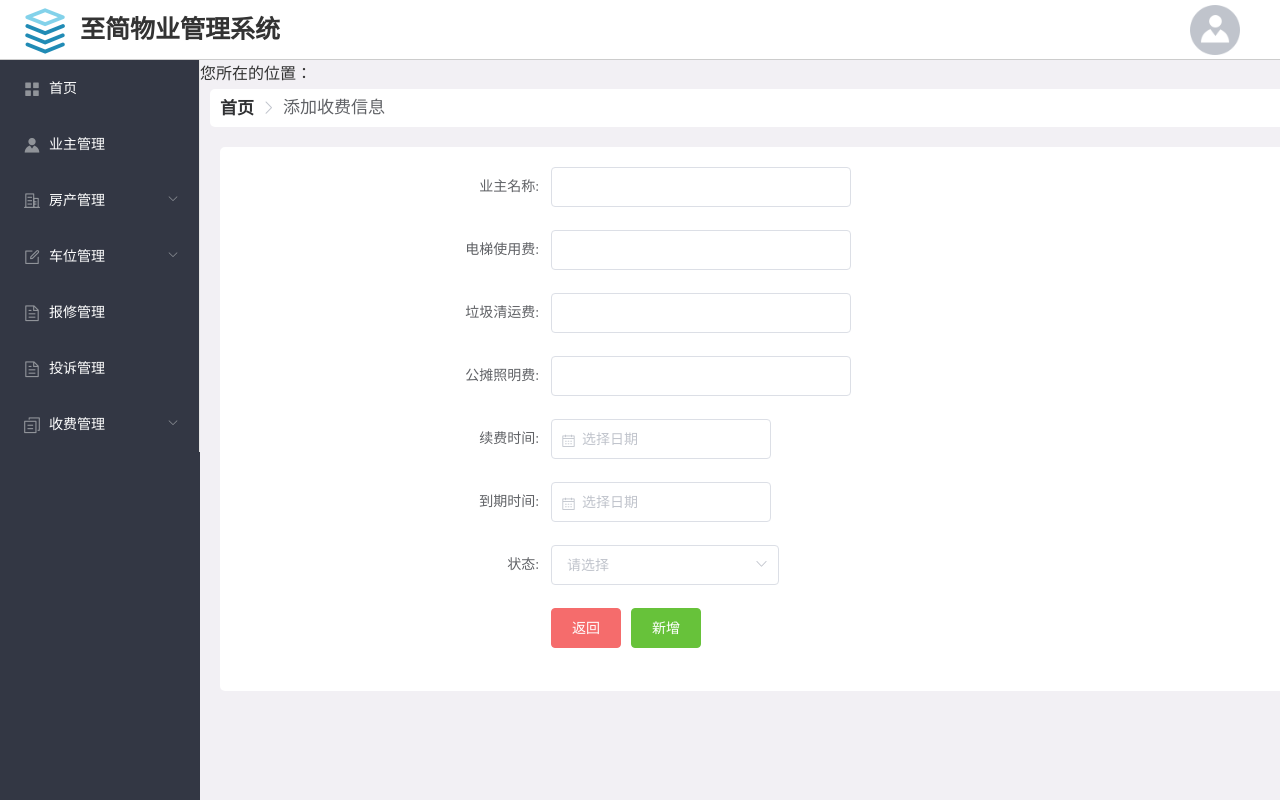
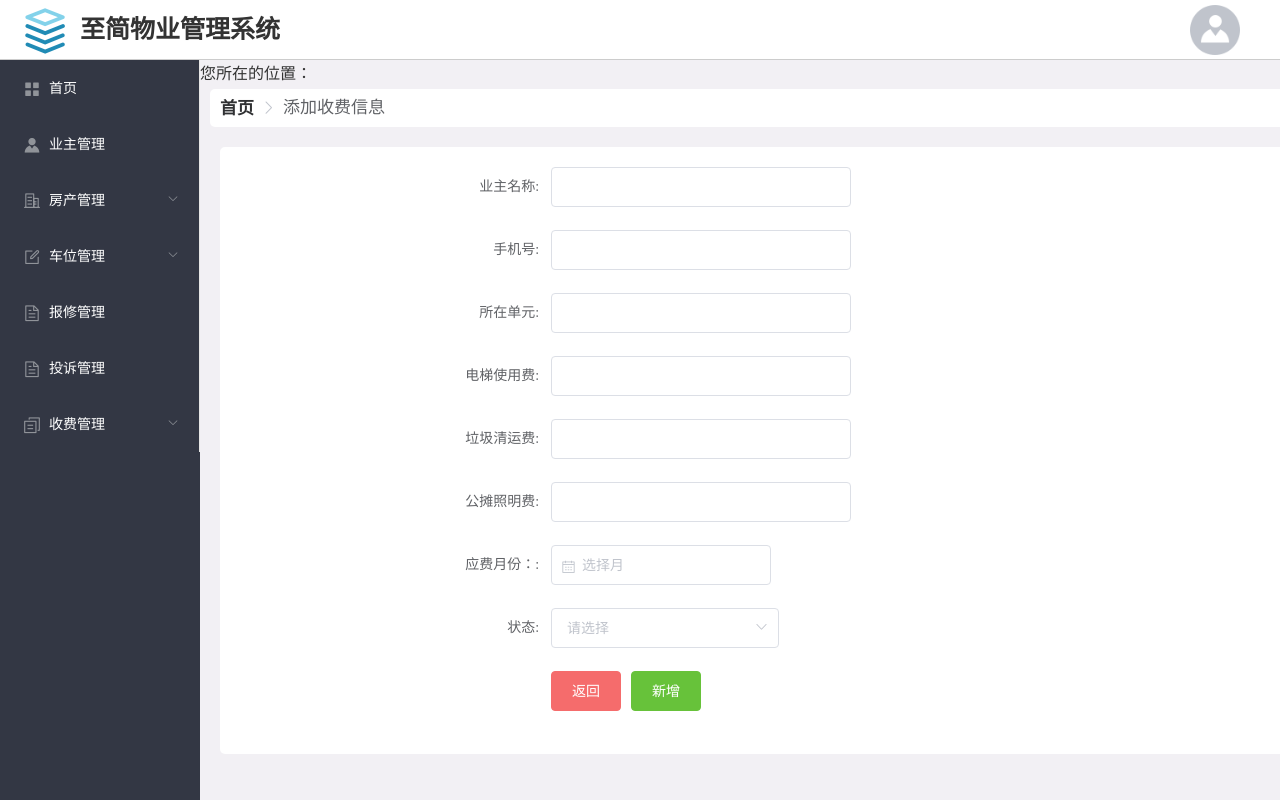
Before and after one commit to LiN5654947814/zjwy, a Vue app: page /addPay in a window 1280 px wide. Built offline with nearby package versions, Linux system fonts and the light colour scheme; sample sign-in values are in the browser's storage.

Commit message:
缴费信息还差个催缴

```diff
--- a/src/components/pay/addPay.vue
+++ b/src/components/pay/addPay.vue
@@ -7,6 +7,16 @@
         <el-form-item label="业主名称:">
           <el-input style="width:300px;"
                     v-model="payInfo.payOwner"></el-input>
+        </el-form-item>
+        <!-- 手机号 -->
+        <el-form-item label="手机号:">
+          <el-input style="width:300px;"
+                    v-model="payInfo.payOwnerPhone"></el-input>
+        </el-form-item>
+        <!-- 所在单元 -->
+        <el-form-item label="所在单元:">
+          <el-input style="width:300px;"
+                    v-model="payInfo.payOwnerUnit"></el-input>
         </el-form-item>
         <!-- 电梯使用费 -->
         <el-form-item label="电梯使用费:">
@@ -22,19 +32,13 @@
           <el-input style="width:300px;"
                     v-model="payInfo.payLighting"></el-input>
         </el-form-item>
-        <!-- 费用续费时间 -->
-        <el-form-item label="续费时间:">
-          <el-date-picker v-model="payInfo.payStartTime"
-                          type="date"
-                          placeholder="选择日期">
-          </el-date-picker>
-
-        </el-form-item>
-        <!-- 费用到期时间 -->
-        <el-form-item label="到期时间:">
-          <el-date-picker v-model="payInfo.payEndTime"
-                          type="date"
-                          placeholder="选择日期">
+        <!-- 应缴月 -->
+        <el-form-item label="应费月份：:">
+          <el-date-picker v-model="payInfo.payDate"
+                          type="month"
+                          placeholder="选择月"
+                          style="margin-right:20px;"
+                          value-format="yyyy-MM">
           </el-date-picker>
         </el-form-item>
         <!-- 缴费状态 -->
@@ -51,7 +55,8 @@
         <el-form-item>
           <el-button type="danger"
                      @click="goBack">返回</el-button>
-          <el-button type="success">新增</el-button>
+          <el-button type="success"
+                     @click="addPay">新增</el-button>
         </el-form-item>
       </el-form>
     </div>
@@ -67,7 +72,7 @@ export default {
   data () {
     return {
       title: '添加收费信息',
-      payInfo: [],
+      payInfo: {},
       payState: [
         {
           value: '已缴费'
@@ -82,6 +87,30 @@ export default {
     // 返回
     goBack () {
       this.$router.push('/pay')
+    },
+    // 新增
+    addPay () {
+      this.$axios.post('/addPay', {
+        params: {
+          payInfo: this.payInfo
+        }
+      }).then(res => {
+        if (res.data.state === 200) {
+          this.$message({
+            type: 'success',
+            message: res.data.message
+          })
+          setTimeout(() => {
+            this.$router.push('/pay')
+          }, 500)
+        } else if (res.data.state === 401) {
+          this.$message({
+            type: 'error',
+            message: res.data.message
+          })
+          return
+        }
+      })
     }
   }
 }
--- a/src/components/pay/pay.vue
+++ b/src/components/pay/pay.vue
@@ -16,7 +16,7 @@
           </el-input>
         </el-form-item>
         <el-form-item>
-          缴费状态：<el-select v-model="paySearch.parkingLocation"
+          缴费状态：<el-select v-model="paySearch.payState "
                      placeholder="请选择">
             <el-option v-for="item in payState"
                        :key="item.value"
@@ -34,15 +34,21 @@
           </el-date-picker>
         </el-form-item>
         <el-form-item>
-          <el-button type="primary">
+          <el-button type="primary"
+                     @click="searchPay">
             搜索
           </el-button>
-          <el-button type="warning">
+          <el-button type="warning"
+                     @click="clearUp">
             清空
           </el-button>
           <el-button type="success"
                      @click="addPay">
             新增
+          </el-button>
+          <el-button type="danger"
+                     @click="deletePayList">
+            批量删除
           </el-button>
         </el-form-item>
       </el-form>
@@ -51,61 +57,67 @@
     <div class="pay-container">
       <div class="pay-table">
         <el-table :data="currentList"
-                  style="width: 170%;
+                  style="width: 200%;
                   padding-left:5px;"
+                  :cell-style="cellStyle"
                   @selection-change="handleSelectionChange">
           <el-table-column type="selection"
                            width="55">
           </el-table-column>
           <el-table-column prop="payOwner"
                            label="业主"
-                           width="170"
+                           width="160"
+                           align="center">
+          </el-table-column>
+          <el-table-column prop="payOwnerUnit"
+                           label="所在单元"
+                           width="160"
                            align="center">
           </el-table-column>
           <el-table-column prop="payElevator"
                            label="电梯使用费"
-                           width="170"
+                           width="160"
                            align="center">
           </el-table-column>
           <el-table-column prop="payGarbage"
                            label="垃圾清运费"
-                           width="170"
+                           width="160"
                            align="center">
           </el-table-column>
           <el-table-column prop="payLighting"
                            label="公摊照明费"
-                           width="170"
+                           width="160"
                            align="center">
           </el-table-column>
-          <el-table-column prop="payStartTime"
+          <el-table-column prop="payDate"
                            label="续费时间"
-                           width="170"
-                           align="center">
-          </el-table-column>
-          <el-table-column prop="payEndTime"
-                           label="到期时间"
-                           width="170"
+                           width="160"
                            align="center">
           </el-table-column>
           <el-table-column prop="payState"
                            label="状态"
-                           width="170"
+                           width="160"
                            align="center">
           </el-table-column>
-          <el-table-column prop="payState"
+          <el-table-column prop="payCount"
                            label="合计"
-                           width="170"
+                           width="160"
                            align="center">
           </el-table-column>
           <el-table-column label="操作"
-                           width="170"
+                           width="300"
                            align="center">
             <template slot-scope="scope">
+              <el-button type="warning"
+                         @click="payStateChange(scope.row)">
+                标记已缴
+              </el-button>
               <el-button type="primary"
                          @click="payModify(scope.row)">
-                编辑
+                催缴
               </el-button>
-              <el-button type="danger">
+              <el-button type="danger"
+                         @click="deletePay(scope.row)">
                 删除
               </el-button>
             </template>
@@ -154,19 +166,12 @@
                         v-model="payInfo.payLighting"></el-input>
             </el-form-item>
             <!-- 费用续费时间 -->
-            <el-form-item label="续费时间:">
-              <el-date-picker v-model="payInfo.payStartTime"
+            <el-form-item label="该缴月:">
+              <el-date-picker v-model="payInfo.payDate"
                               type="date"
                               placeholder="选择日期">
               </el-date-picker>
 
-            </el-form-item>
-            <!-- 费用到期时间 -->
-            <el-form-item label="到期时间:">
-              <el-date-picker v-model="payInfo.payEndTime"
-                              type="date"
-                              placeholder="选择日期">
-              </el-date-picker>
             </el-form-item>
             <!-- 缴费状态 -->
             <el-form-item label="状态:">
@@ -201,118 +206,7 @@ export default {
       title: '收费管理',
       payInfo: [],
       paySearch: {},
-      payList: [
-        {
-          id: '001',
-          payOwner: '孙笑川',
-          payGarbage: '50',
-          payElevator: '50',
-          payLighting: '50',
-          payState: '正常',
-          payStartTime: '2020-01-01',
-          payEndTime: '2020-01-31'
-        },
-        {
-          id: '002',
-          payOwner: '孙笑川',
-          payGarbage: '50',
-          payElevator: '50',
-          payLighting: '50',
-          payState: '正常',
-          payStartTime: '2020-01-01',
-          payEndTime: '2020-01-31'
-        },
-        {
-          id: '003',
-          payOwner: '孙笑川',
-          payGarbage: '50',
-          payElevator: '50',
-          payLighting: '50',
-          payState: '正常',
-          payStartTime: '2020-01-01',
-          payEndTime: '2020-01-31'
-        },
-        {
-          id: '004',
-          payOwner: '孙笑川',
-          payGarbage: '50',
-          payElevator: '50',
-          payLighting: '50',
-          payState: '正常',
-          payStartTime: '2020-01-01',
-          payEndTime: '2020-01-31'
-        },
-        {
-          id: '005',
-          payOwner: '孙笑川',
-          payGarbage: '50',
-          payElevator: '50',
-          payLighting: '50',
-          payState: '正常',
-          payStartTime: '2020-01-01',
-          payEndTime: '2020-01-31'
-        },
-        {
-          id: '006',
-          payOwner: '孙笑川',
-          payGarbage: '50',
-          payElevator: '50',
-          payLighting: '50',
-          payState: '正常',
-          payStartTime: '2020-01-01',
-          payEndTime: '2020-01-31'
-        },
-        {
-          id: '007',
-          payOwner: '孙笑川',
-          payGarbage: '50',
-          payElevator: '50',
-          payLighting: '50',
-          payState: '正常',
-          payStartTime: '2020-01-01',
-          payEndTime: '2020-01-31'
-        },
-        {
-          id: '008',
-          payOwner: '孙笑川',
-          payGarbage: '50',
-          payElevator: '50',
-          payLighting: '50',
-          payState: '正常',
-          payStartTime: '2020-01-01',
-          payEndTime: '2020-01-31'
-        },
-        {
-          id: '009',
-          payOwner: '孙笑川',
-          payGarbage: '50',
-          payElevator: '50',
-          payLighting: '50',
-          payState: '正常',
-          payStartTime: '2020-01-01',
-          payEndTime: '2020-01-31'
-        },
-        {
-          id: '010',
-          payOwner: '孙笑川',
-          payGarbage: '50',
-          payElevator: '50',
-          payLighting: '50',
-          payState: '正常',
-          payStartTime: '2020-01-01',
-          payEndTime: '2020-01-31'
-        },
-        {
-          id: '011',
-          payOwner: '孙笑川',
-          payGarbage: '50',
-          payElevator: '50',
-          payLighting: '50',
-          payState: '正常',
-          payStartTime: '2020-01-01',
-          payEndTime: '2020-01-31'
-        }
-      ],
+      payList: [],
       payState: [
         {
           value: '已缴费'
@@ -327,6 +221,9 @@ export default {
       },
       isPay: false
     }
+  },
+  mounted () {
+    this.getAllPay()
   },
   computed: {
     total () {
@@ -347,6 +244,19 @@ export default {
     addPay () {
       this.$router.push('/addPay')
     },
+    cellStyle (row, column, rowIndex, columnIndex) {
+      if (row.column.label === '状态' && row.row.payState === '已缴费') {
+        return {
+          color: 'green',
+          'font-weight': '700'
+        }
+      } else if (row.column.label === '状态' && row.row.payState === '未缴费') {
+        return {
+          color: 'red',
+          'font-weight': '700'
+        }
+      }
+    },
     // 编辑信息
     payModify (row) {
       this.isPay = true
@@ -355,6 +265,99 @@ export default {
     // 关闭弹窗
     closePopUp () {
       this.isPay = false
+    },
+    // 获取所有收费信息
+    getAllPay () {
+      this.$axios.get('/getAllPay').then(res => {
+        if (res.data.state === 200) {
+          this.payList = res.data.payList
+          this.payList.forEach(item => {
+            item.payCount = item.payGarbage + item.payLighting + item.payElevator
+          })
+        }
+      })
+    },
+    // 按条件搜索
+    searchPay () {
+      this.$axios.post('/searchPay', {
+        params: {
+          paySearch: this.paySearch
+        }
+      }).then(res => {
+        if (res.data.state === 200) {
+          this.payList = res.data.payList
+          this.payList.forEach(item => {
+            item.payCount = item.payGarbage + item.payLighting + item.payElevator
+          })
+        }
+      })
+    },
+    // 清空
+    clearUp () {
+      this.paySearch = {}
+    },
+    // 标记已缴
+    payStateChange (row) {
+      this.$confirm('确定已收取该业主的费用？', '提示', {
+        confirmButtonText: '确定',
+        canceButtonText: '取消',
+        type: 'warning'
+      }).then(() => {
+        this.$axios.post('./payStateChange', {
+          params: {
+            payInfo: row
+          }
+        }).then(res => {
+          if (res.data.state === 200) {
+            this.getAllPay()
+          }
+        })
+      })
+    },
+    // 删除单条缴费信息
+    deletePay (row) {
+      this.$confirm('确定要删除该条信息？', '提示', {
+        confirmButtonText: '确定',
+        canceButtonText: '取消',
+        type: 'warning'
+      }).then(() => {
+        this.$axios.post('/deletePay', {
+          params: {
+            payInfo: row
+          }
+        }).then(res => {
+          if (res.data.state === 200) {
+            this.$message({
+              type: 'success',
+              message: res.data.message
+            })
+            this.getAllPay()
+          }
+        })
+      })
+    },
+    // 批量删除信息
+    deletePayList () {
+      let payList = this.multipleSelection
+      this.$confirm('确定要删除' + this.multipleSelection.length + '条缴费信息？', '提示', {
+        confirmButtonText: '确定',
+        canceButtonText: '取消',
+        type: 'warning'
+      }).then(() => {
+        this.$axios.post('/deletePayList', {
+          params: {
+            payList: payList
+          }
+        }).then(res => {
+          if (res.data.state === 200) {
+            this.$message({
+              type: 'success',
+              message: res.data.message
+            })
+            this.getAllPay()
+          }
+        })
+      })
     }
   }
 }
```
